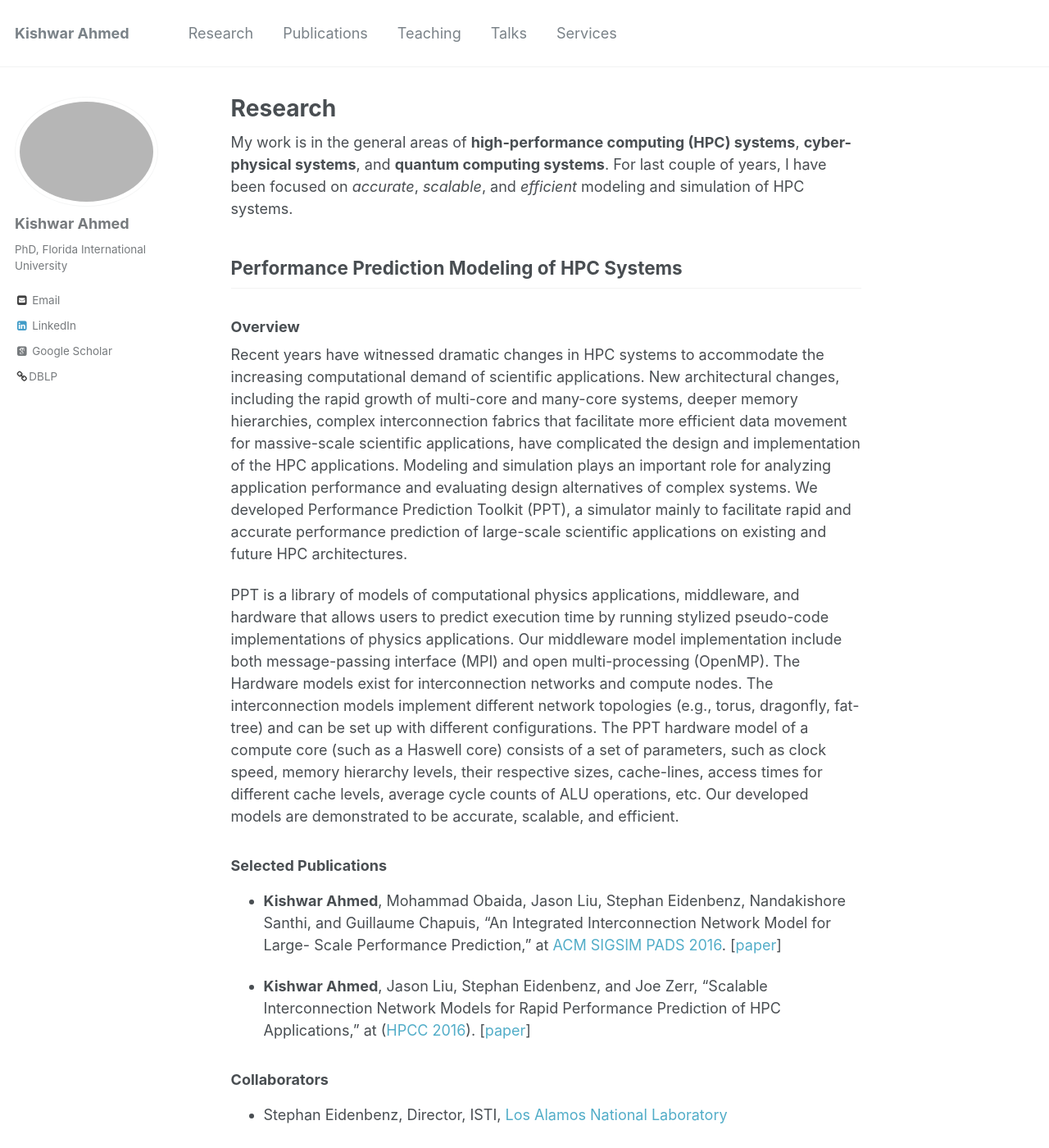
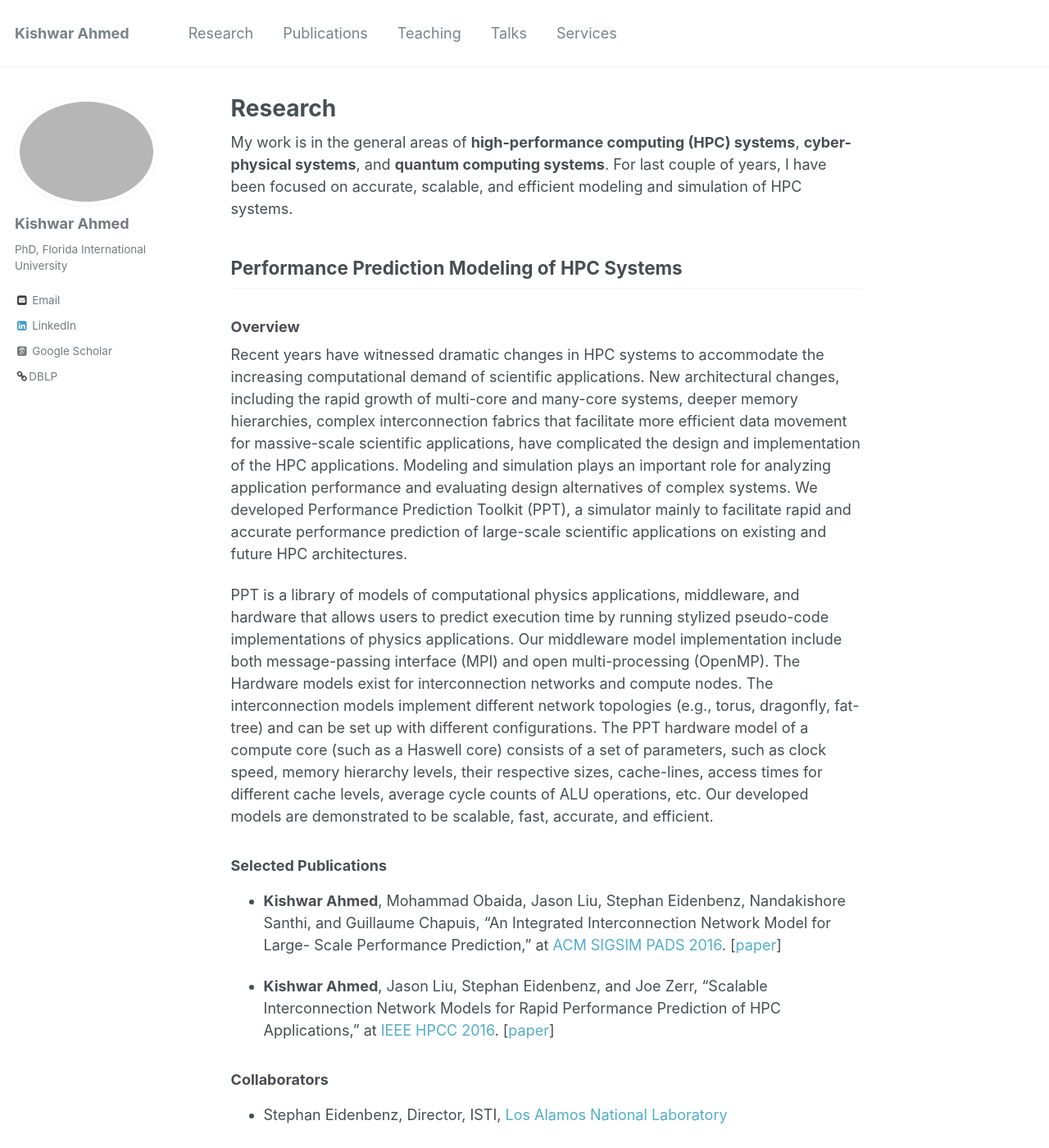
Before and after one commit to kishwarbd/kishwarbd.github.io, a Jekyll site: the page built from _pages/research.md, in a window 1280 px wide and 1400 px high. Shown: the whole window at 82% size. Built offline with Jekyll 4.4.1, drawn with Linux system fonts in a browser that asks for light colours; some web fonts are replaced.

Commit message:
updates.

```diff
--- a/_pages/research.md
+++ b/_pages/research.md
@@ -4,19 +4,19 @@ permalink: /research/
 author_profile: true
 ---
 
-My work is in the general areas of **high-performance computing (HPC) systems**, **cyber-physical systems**, and **quantum computing systems**. For last couple of years, I have been focused on _accurate_, _scalable_, and _efficient_ modeling and simulation of HPC systems.
+My work is in the general areas of **high-performance computing (HPC) systems**, **cyber-physical systems**, and **quantum computing systems**. For last couple of years, I have been focused on accurate, scalable, and efficient modeling and simulation of HPC systems.
 
 ## Performance Prediction Modeling of HPC Systems
 
 ### Overview
 Recent years have witnessed dramatic changes in HPC systems to accommodate the increasing computational demand of scientific applications. New architectural changes, including the rapid growth of multi-core and many-core systems, deeper memory hierarchies, complex interconnection fabrics that facilitate more efficient data movement for massive-scale scientific applications, have complicated the design and implementation of the HPC applications. Modeling and simulation plays an important role for analyzing application performance and evaluating design alternatives of complex systems. We developed Performance Prediction Toolkit (PPT), a simulator mainly to facilitate rapid and accurate performance prediction of large-scale scientific applications on existing and future HPC architectures.
 
-PPT is a library of models of computational physics applications, middleware, and hardware that allows users to predict execution time by running stylized pseudo-code implementations of physics applications. Our middleware model implementation include both message-passing interface (MPI) and open multi-processing (OpenMP). The Hardware models exist for interconnection networks and compute nodes. The interconnection models implement different network topologies (e.g., torus, dragonfly, fat-tree) and can be set up with different configurations. The PPT hardware model of a compute core (such as a Haswell core) consists of a set of parameters, such as clock speed, memory hierarchy levels, their respective sizes, cache-lines, access times for different cache levels, average cycle counts of ALU operations, etc. Our developed models are demonstrated to be accurate, scalable, and efficient.
+PPT is a library of models of computational physics applications, middleware, and hardware that allows users to predict execution time by running stylized pseudo-code implementations of physics applications. Our middleware model implementation include both message-passing interface (MPI) and open multi-processing (OpenMP). The Hardware models exist for interconnection networks and compute nodes. The interconnection models implement different network topologies (e.g., torus, dragonfly, fat-tree) and can be set up with different configurations. The PPT hardware model of a compute core (such as a Haswell core) consists of a set of parameters, such as clock speed, memory hierarchy levels, their respective sizes, cache-lines, access times for different cache levels, average cycle counts of ALU operations, etc. Our developed models are demonstrated to be scalable, fast,  accurate, and efficient.
 
 ### Selected Publications
 * **Kishwar Ahmed**, Mohammad Obaida, Jason Liu, Stephan Eidenbenz, Nandakishore Santhi, and Guillaume Chapuis, “An Integrated Interconnection Network Model for Large- Scale Performance Prediction,” at [ACM SIGSIM PADS 2016](https://www.acm-sigsim-pads.org/). [[paper](https://dl.acm.org/citation.cfm?id=2901396)]
 
-* **Kishwar Ahmed**, Jason Liu, Stephan Eidenbenz, and Joe Zerr, “Scalable Interconnection Network Models for Rapid Performance Prediction of HPC Applications,” at ([HPCC 2016](http://www.swinflow.org/confs/2016/hpcc/)). [[paper](https://ieeexplore.ieee.org/document/7828492/)]
+* **Kishwar Ahmed**, Jason Liu, Stephan Eidenbenz, and Joe Zerr, “Scalable Interconnection Network Models for Rapid Performance Prediction of HPC Applications,” at [IEEE HPCC 2016](http://www.swinflow.org/confs/2016/hpcc/). [[paper](https://ieeexplore.ieee.org/document/7828492/)]
 
 ### Collaborators
 
```
